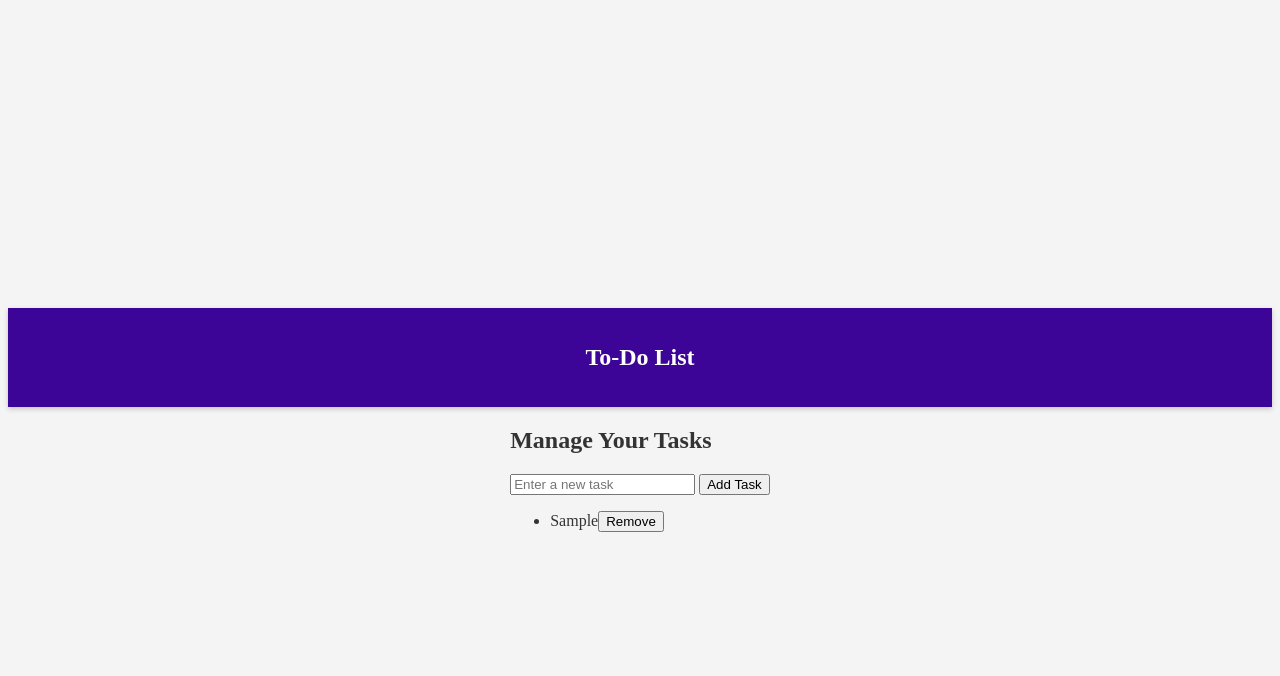
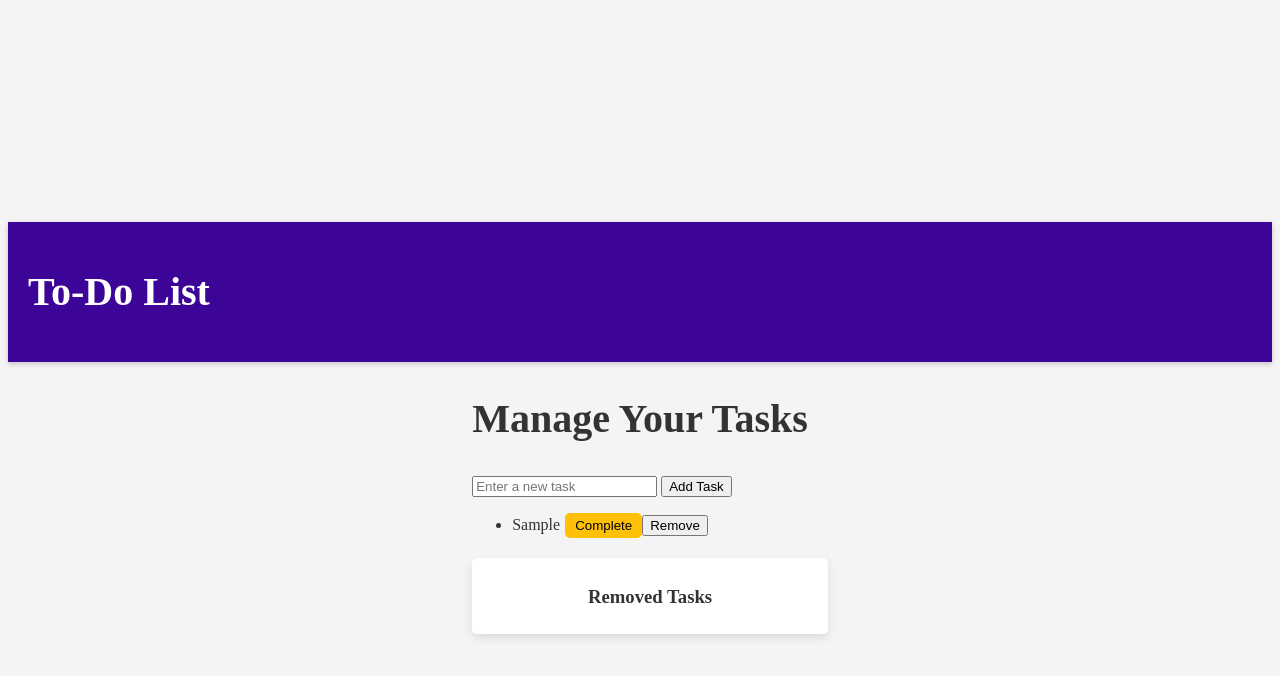
Before and after one commit to RWP1994/to-do-list-class, a plain HTML site: page index.html in a window 1280 px wide. Both pictures are taken after typing "Sample" into the empty fields and a click on the button "Add Task". Drawn offline with Linux system fonts and the light colour scheme.

```diff
--- a/index.html
+++ b/index.html
@@ -16,6 +16,10 @@
         <input type="text" id="task-input" placeholder="Enter a new task">
         <button id="add-task">Add Task</button>
         <ul id="task-list"></ul>
+        <section id="removed-tasks">
+            <h3>Removed Tasks</h3>
+            <ul id="removed-task-list"></ul>
+        </section>
     </section>
     <script src="./index.js"></script>
 </body>
--- a/index.js
+++ b/index.js
@@ -4,20 +4,42 @@
 
     if (taskText !== "") {
         let li = document.createElement('li');
-        li.textContent = taskText;
 
-        li.addEventListener('click', function() {
-            this.classList.toggle('completed');
+        let taskSpan = document.createElement('span');
+        taskSpan.textContent = taskText;
+        taskSpan.classList.add('task-text');
+
+        // Create "Complete" Button
+        let completeButton = document.createElement('button');
+        completeButton.textContent = 'Complete';
+        completeButton.classList.add('complete-btn');
+        completeButton.addEventListener('click', function() {
+            taskSpan.classList.toggle('completed');
         });
 
+        // Create "Remove" Button
         let removeButton = document.createElement('button');
         removeButton.textContent = 'Remove';
+        removeButton.classList.add('delete-btn');
         removeButton.addEventListener('click', function() {
+            logRemovedTask(taskText);
             li.remove();
         });
 
+        li.appendChild(taskSpan);
+        li.appendChild(completeButton);
         li.appendChild(removeButton);
         document.getElementById('task-list').appendChild(li);
         taskInput.value = "";
     }
 });
+
+// Function to log removed tasks
+function logRemovedTask(task) {
+    let removedList = document.getElementById('removed-tasks');
+
+    let removedItem = document.createElement('li');
+    removedItem.textContent = task;
+
+    removedList.appendChild(removedItem);
+}
--- a/style.css
+++ b/style.css
@@ -11,12 +11,51 @@
 header {
   background-color: #3c0497;
   color: white;
-  text-align: center;
+  text-align: top;
   padding: 20px;
   width: 100%;
   box-shadow: 0 2px 5px rgba(0, 0, 0, 0.2);
 }
 
 header h1 {
-  font-size: 24px;
+  font-size: 40px;
 }
+section h2 {
+  font-size: 40px;
+}
+/* Completed tasks style */
+.completed {
+  text-decoration: line-through;
+  color: gray;
+}
+
+/* Complete button */
+.complete-btn {
+  background-color: #ffc107;
+  color: black;
+  border: none;
+  padding: 5px 10px;
+  cursor: pointer;
+  border-radius: 5px;
+  margin-left: 5px;
+}
+
+.complete-btn:hover {
+  background-color: #e0a800;
+}
+
+/* Removed tasks log */
+#removed-tasks {
+  margin-top: 20px;
+  padding: 10px;
+  background: #fff;
+  border-radius: 5px;
+  max-width: 400px;
+  width: 100%;
+  box-shadow: 0 4px 10px rgba(0, 0, 0, 0.1);
+}
+
+#removed-tasks h3 {
+  text-align: center;
+  margin-bottom: 10px;
+}
```
